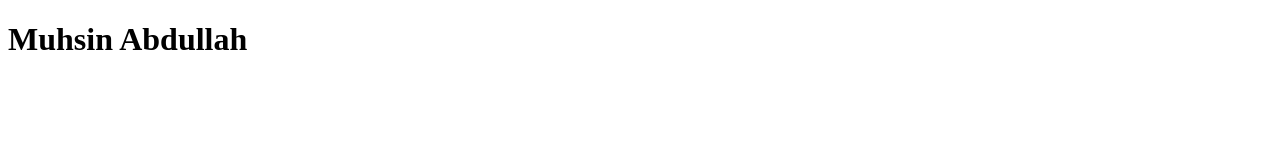
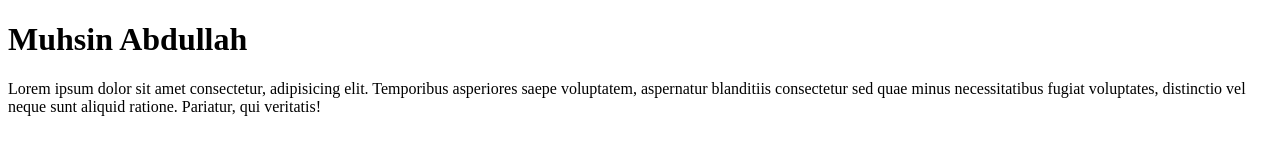
Before and after one commit to muhsinabdullah/Class-7, a plain HTML site: page index.html in a window 1280 px wide. Drawn offline with Linux system fonts and the light colour scheme.

Commit message:
first commit

```diff
--- a/index.html
+++ b/index.html
@@ -8,5 +8,6 @@
 </head>
 <body>
     <h1>Muhsin Abdullah</h1>
+    <p>Lorem ipsum dolor sit amet consectetur, adipisicing elit. Temporibus asperiores saepe voluptatem, aspernatur blanditiis consectetur sed quae minus necessitatibus fugiat voluptates, distinctio vel neque sunt aliquid ratione. Pariatur, qui veritatis!</p>
 </body>
 </html>
```
